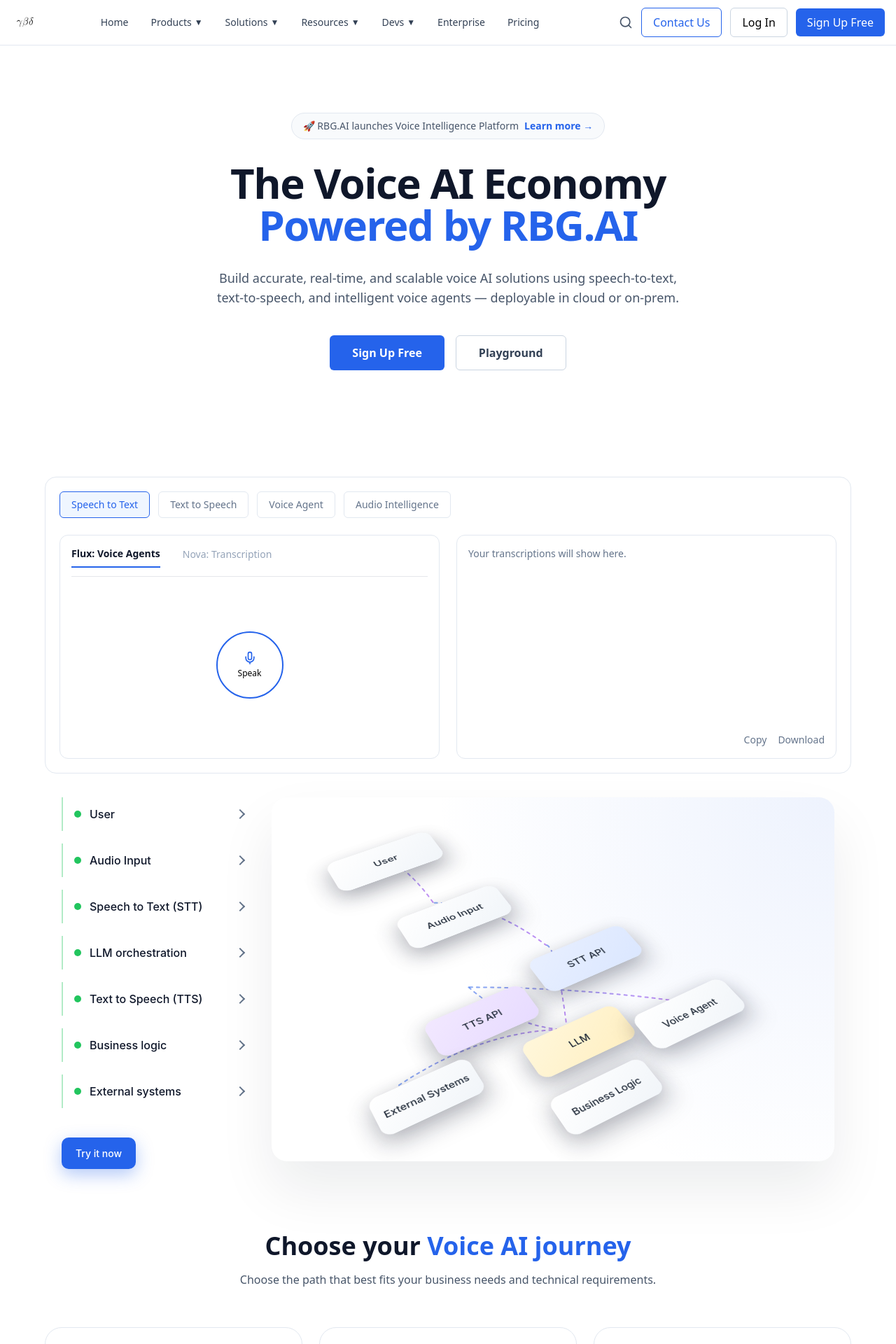
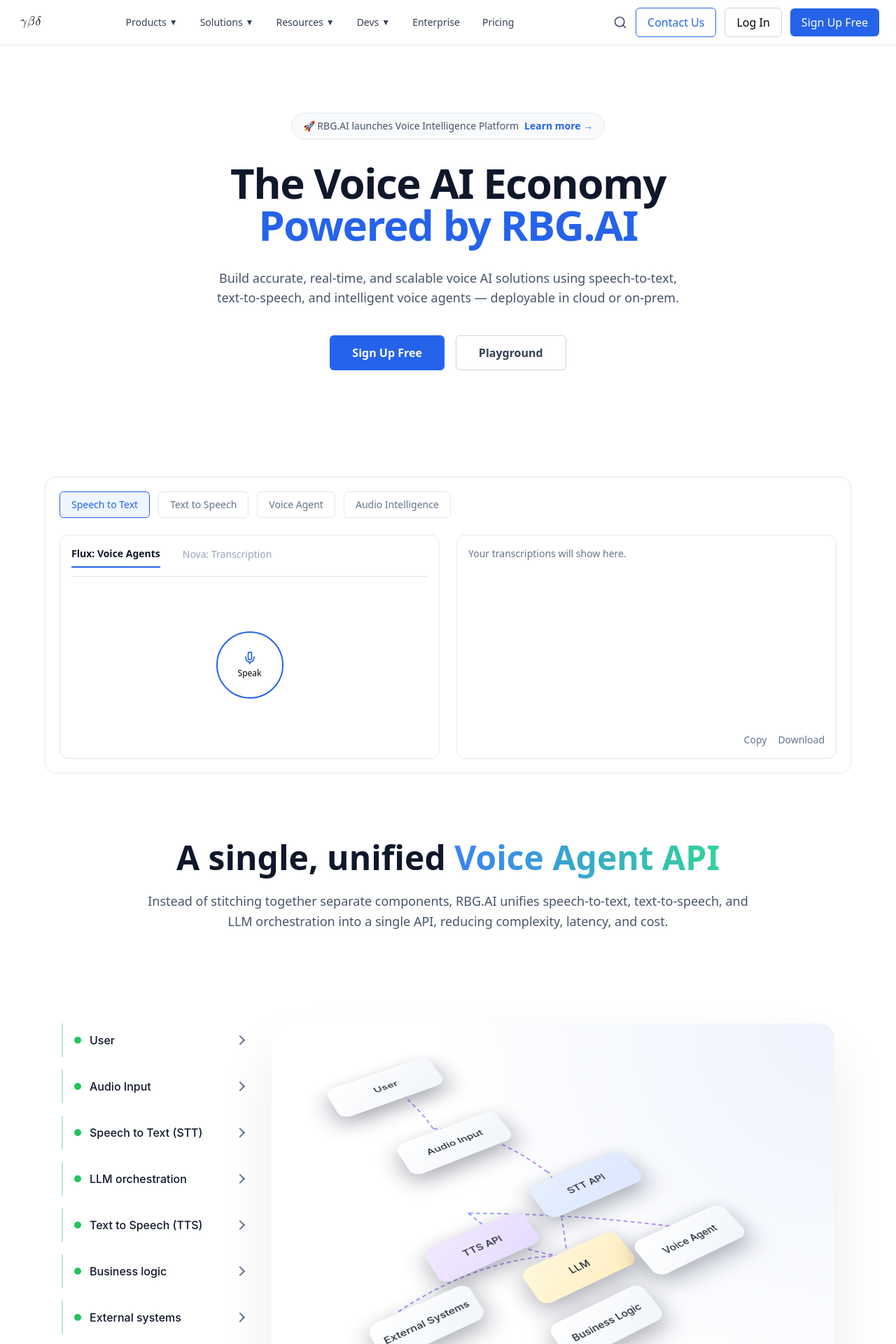
Before and after one commit to Paramesh-sabri/rbg-ai, a React (Vite) app: page / in a window 1280 px wide. Shown: the top 1920 px of the page at 70% size. Built offline with nearby package versions, Linux system fonts and the light colour scheme.

Commit message:
minor changes on layout

```diff
--- a/src/components/Footer.jsx
+++ b/src/components/Footer.jsx
@@ -35,13 +35,14 @@
 export default function Footer() {
   return (
     <footer className="bg-gradient-to-b from-white to-blue-50 border-t border-blue-100">
-      <div className="mx-auto max-w-7xl px-4 py-16">
+      <div className="mx-auto max-w-6xl px-4 py-16">
 
-        {/* TOP GRID */}
-        <div className="grid gap-12 md:grid-cols-5">
+        {/* ================= TOP GRID ================= */}
+        <div className="grid gap-12 md:grid-cols-5 text-center md:text-left">
 
           {/* BRAND */}
-          <div className="md:col-span-2">
+          <div className="md:col-span-2 flex flex-col items-center md:items-start md:pl-6">
+
             <h3 className="text-2xl font-extrabold text-slate-900">
               <span className="text-blue-600">RBG</span>.AI
             </h3>
@@ -75,7 +76,8 @@
             </div>
           </div>
 
-          {/* PRODUCT */}
+          {/* PRODUCT + SOLUTIONS + COMPANY */}
+        <div className="md:col-span-3 grid grid-cols-1 md:grid-cols-3 gap-12">
           <FooterCol
             title="Product"
             color="text-blue-600"
@@ -88,7 +90,6 @@
             ]}
           />
 
-          {/* SOLUTIONS */}
           <FooterCol
             title="Solutions"
             color="text-emerald-600"
@@ -101,7 +102,6 @@
             ]}
           />
 
-          {/* COMPANY */}
           <FooterCol
             title="Company"
             color="text-violet-600"
@@ -115,11 +115,13 @@
           />
         </div>
 
-        {/* DIVIDER */}
+        </div>
+
+        {/* ================= DIVIDER ================= */}
         <div className="my-12 border-t border-blue-100" />
 
-        {/* BOTTOM */}
-        <div className="flex flex-col gap-4 sm:flex-row sm:items-center sm:justify-between">
+        {/* ================= BOTTOM ================= */}
+        <div className="flex flex-col items-center gap-4 sm:flex-row sm:justify-between">
           <p className="text-sm text-slate-500">
             © {new Date().getFullYear()} RBG.AI. All rights reserved.
           </p>
@@ -142,7 +144,7 @@
 
 function FooterCol({ title, links, color }) {
   return (
-    <div>
+    <div className="flex flex-col items-center md:items-start">
       <h4 className={`text-sm font-semibold ${color}`}>
         {title}
       </h4>
--- a/src/components/Journey.jsx
+++ b/src/components/Journey.jsx
@@ -16,7 +16,7 @@
         <div className="text-center">
           <h2 className="text-3xl sm:text-4xl font-bold text-slate-900">
             Choose your{" "}
-            <span className="text-blue-600">Voice AI journey</span>
+            <span className="bg-gradient-to-r from-blue-500 to-emerald-400 bg-clip-text text-transparent">Voice AI journey</span>
           </h2>
 
           <p className="mx-auto mt-4 max-w-2xl text-slate-600">
@@ -114,7 +114,7 @@
         bg-white
         px-8 pt-6 pb-8
         transition
-        hover:shadow-lg hover:-translate-y-0.5
+        hover:shadow-lg
       "
     >
       {/* ICON */}
@@ -151,8 +151,9 @@
           rounded-md bg-blue-600
           px-5 py-2.5
           text-sm font-semibold text-white
-          hover:bg-blue-500
+          hover:bg-blue-700
           transition
+          mt-3
         "
       >
         {btn}
--- a/src/components/MainContent.jsx
+++ b/src/components/MainContent.jsx
@@ -46,6 +46,25 @@
         </div>
 
       </div>
+      <div className="w-full bg-white py-24 px-6">
+  <div className="mx-auto max-w-4xl text-center">
+
+    <h2 className="text-4xl sm:text-5xl font-bold text-slate-900">
+      A single, unified{" "}
+      <span className="bg-gradient-to-r from-blue-500 to-emerald-400 bg-clip-text text-transparent">
+        Voice Agent API
+      </span>
+    </h2>
+
+    <p className="mt-6 text-lg leading-relaxed text-slate-600">
+      Instead of stitching together separate components, RBG.AI unifies
+      speech-to-text, text-to-speech, and LLM orchestration into a single API,
+      reducing complexity, latency, and cost.
+    </p>
+
+  </div>
+</div>
+
     </section>
   );
 }
--- a/src/components/Navbar.jsx
+++ b/src/components/Navbar.jsx
@@ -1,6 +1,6 @@
 import { useState, useRef, useEffect } from "react";
 import { Menu, X, Search } from "lucide-react";
-import { useNavigate } from "react-router-dom";
+import { useNavigate, useLocation } from "react-router-dom";
 
 
 import {
@@ -36,6 +36,7 @@
 export default function Navbar() {
   const [mobileOpen, setMobileOpen] = useState(false);
   const navigate = useNavigate();
+  const location = useLocation();
   const [query, setQuery] = useState("");
   const [searchOpen, setSearchOpen] = useState(false);
   const searchInputRef = useRef(null);
@@ -80,29 +81,32 @@
   };
 
   return (
-    <header className="relative w-full border-b border-slate-200 bg-white">
+    <header className="sticky top-0 z-50 w-full border-b border-slate-200 bg-white ">
       {/* TOP BAR */}
-      <div className="mx-auto max-w-7xl px-4">
-        <div className="flex h-16 items-center justify-between">
+      <div className="mx-auto max-w-7xl px-6 ">
+        <div className="flex h-16 items-center justify-between ">
 
           {/* Logo */}
           <img
           src={logo}
           alt="RBG AI"
-            className="h-8 w-10 cursor-pointer"
+          className="h-10 w-10 cursor-pointer"
           onClick={() => {
             setMobileOpen(false);
+
+            if (location.pathname === "/" || location.pathname === "/home") {
+              // already on home → scroll to top
+              window.scrollTo({ top: 0, behavior: "smooth" });
+            } else {
+              // not on home → navigate
+              navigate("/");
+            }
           }}
         />
 
+
           {/* DESKTOP NAV (UNCHANGED) */}
           <nav className="hidden md:flex items-center gap-8 text-sm font-medium text-slate-700">
-              {/* HOME */}
-          <button onClick={()=> navigate("/home")}
-            className="hover:text-blue-600 transition-colors"
-          >
-            Home
-          </button>
             <NavItem label="Products" open={productOpen}
               onEnter={() => { closeAll(); setProductOpen(true); }}
               onLeave={() => delayedClose(setProductOpen, "product")}
--- a/src/components/products/AudioIntelligence.jsx
+++ b/src/components/products/AudioIntelligence.jsx
@@ -2,7 +2,7 @@
 
 export default function AudioIntelligence() {
   return (
-    <div className="grid grid-cols-1 md:grid-cols-2 gap-6 w-11/12 mx-auto mt-10 mb-10">
+    <div className="grid grid-cols-1 md:grid-cols-2 gap-6 max-w-6xl mx-auto mt-10 mb-10">
 
       <div className={`rounded-xl border border-slate-200 p-4 ${PANEL_HEIGHT} flex flex-col gap-3`}>
         {["Summarization", "Sentiment", "Intent", "Topics"].map(i => (
--- a/src/components/products/SpeechToText.jsx
+++ b/src/components/products/SpeechToText.jsx
@@ -7,7 +7,7 @@
   const [mode, setMode] = useState("flux");
 
   return (
-    <div className="grid grid-cols-1 md:grid-cols-2 gap-6 w-11/12 mx-auto mt-10 mb-10">
+    <div className="grid grid-cols-1 md:grid-cols-2 gap-6 max-w-6xl mx-auto mt-10 mb-10">
 
       {/* LEFT PANEL */}
       <div
--- a/src/components/products/TextToSpeech.jsx
+++ b/src/components/products/TextToSpeech.jsx
@@ -2,7 +2,7 @@
 
 export default function TextToSpeech() {
   return (
-    <div className="grid grid-cols-1 md:grid-cols-2 gap-6 w-11/12 mx-auto mt-10 mb-10">
+    <div className="grid grid-cols-1 md:grid-cols-2 gap-6 max-w-6xl mx-auto mt-10 mb-10">
 
       <div className={`rounded-xl border border-slate-200 p-4 ${PANEL_HEIGHT}`}>
         <textarea
--- a/src/components/products/VoiceAgents.jsx
+++ b/src/components/products/VoiceAgents.jsx
@@ -2,7 +2,7 @@
 
 export default function VoiceAgent() {
   return (
-    <div className="grid grid-cols-1 md:grid-cols-2 gap-6 w-11/12 mx-auto mt-10 mb-10">
+    <div className="grid grid-cols-1 md:grid-cols-2 gap-6 max-w-6xl mx-auto mt-10 mb-10">
 
       <div className={`flex flex-col items-center justify-center rounded-xl border border-slate-200 p-4 ${PANEL_HEIGHT}`}>
         <div className="h-40 w-40 rounded-full border-2 border-blue-600 flex items-center justify-center text-center text-blue-600 font-medium">
--- a/src/pages/ContactUs.jsx
+++ b/src/pages/ContactUs.jsx
@@ -3,7 +3,7 @@
 export default function ContactUs() {
   return (
     <section className="bg-white">
-      <div className="mx-auto max-w-6xl px-4 py-16 grid grid-cols-1 lg:grid-cols-2 gap-12">
+    <div className="mx-auto max-w-6xl px-4 py-16 grid grid-cols-1 lg:grid-cols-2 gap-12">
 
         {/* LEFT CONTENT */}
         <div>
```
Lines whose indentation alone changed are shown as unchanged.
